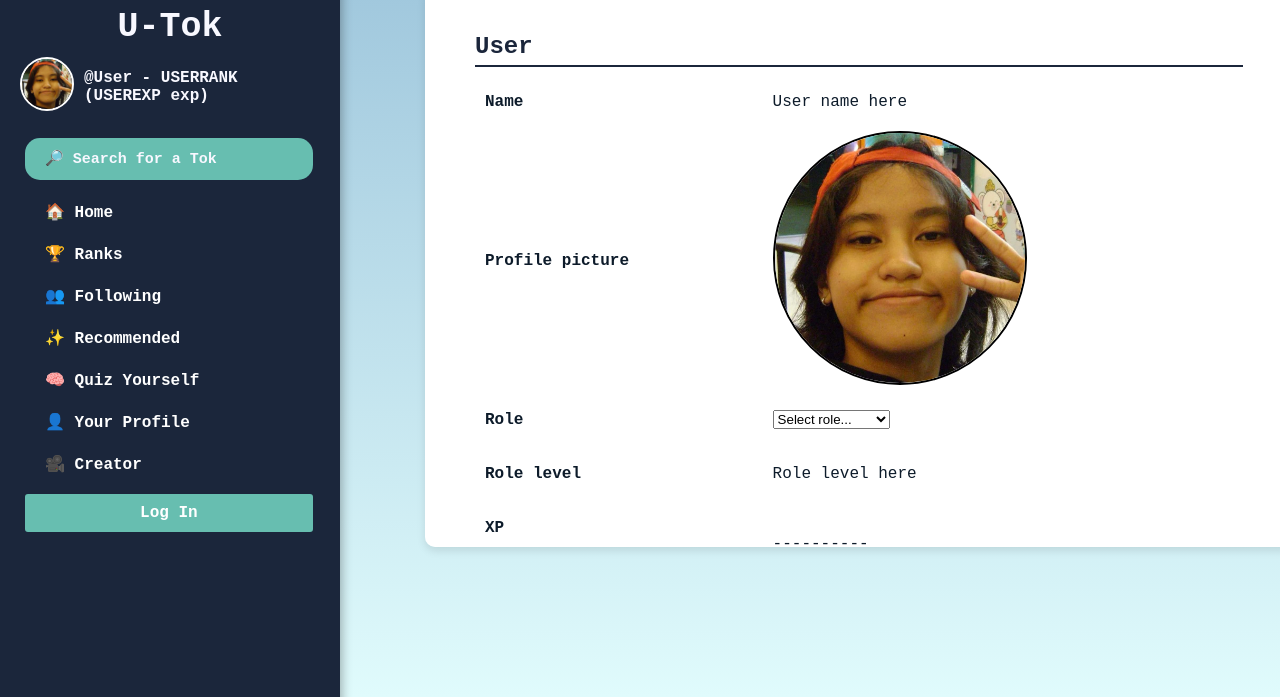
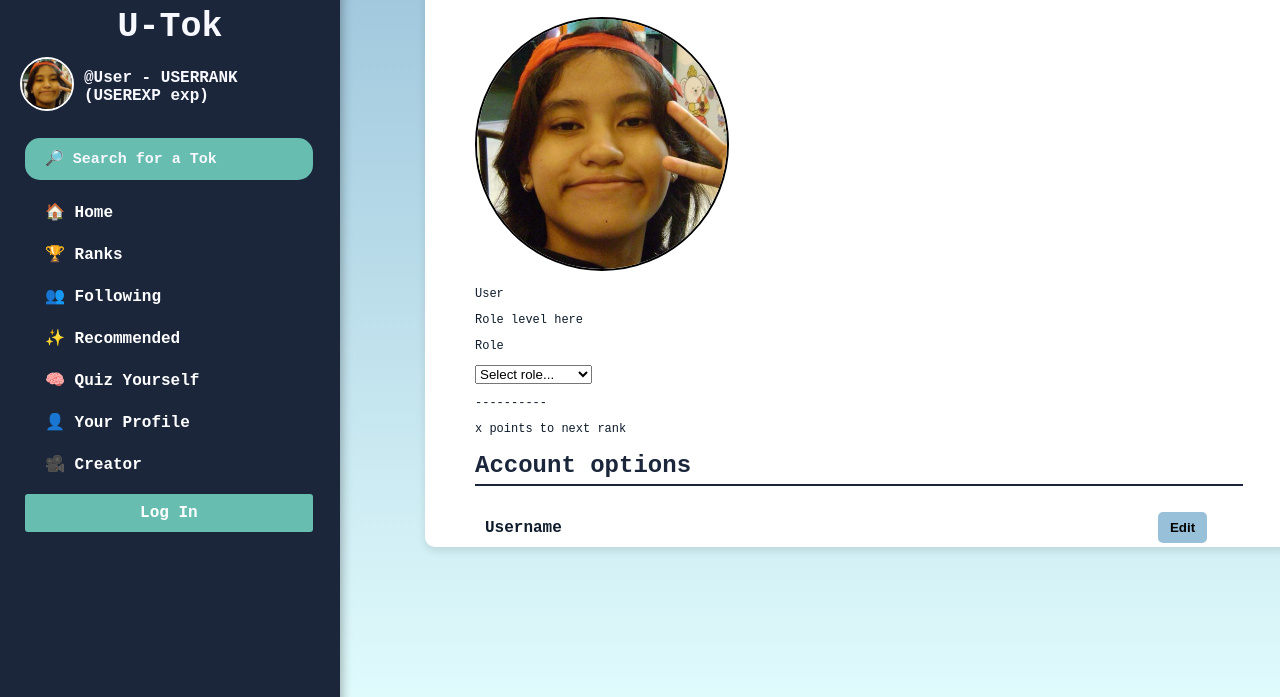
Before and after one commit to JecerSE/team_majikSaRaP_hackathon, a website: page public/profile.html in a window 1280 px wide. Shown: the part 103-800 px from the top of the page. Drawn offline with Linux system fonts and the light colour scheme; a web font is replaced by a local one.

Commit message:
updated profile styling

```diff
--- a/public/profile.html
+++ b/public/profile.html
@@ -9,36 +9,24 @@
 
     <body>
         <div class="content">
-            <span id="info">
-                <h1>User</h1>
-                <table>
-                    <tr>
-                        <td class="info-type">Name</td>
-                        <td id="info-user-name">User name here</td>
-                    </tr>
-                    <tr>
-                        <td class="info-type">Profile picture</td>
-                        <td><a class="edit-profile-pic"><img src="assets/profile.jpeg" alt="User Profile" class="profile-pic"></a></td>
-                    </tr>
-                    <tr>
-                        <td class="info-type">Role</td>
-                        <td><select name="role" id="roleSelect" onchange="if(this.value!=0){selectRole(this.value)}">
+            <div id="info">
+                <a class="edit-profile-pic"><img src="assets/profile.jpeg" alt="User Profile" class="profile-pic"></a>
+                <div class="user-info">
+                    <p id="info-user-name">User</p>
+                    <p id="roleLevel">Role level here</p>
+                    <div class="select-role">
+                        <p id="role">Role</p>
+                        <select name="role" id="roleSelect" onchange="if(this.value!=0){selectRole(this.value)}">
                             <option value="0" selected="selected">Select role...</option>
                             <option value="Content Creator">Content Creator</option>
                             <option value="Curious Viewer">Curious Viewer</option>
                             <option value="Best Answerer">Best Answerer</option>
-                        </select></td>
-                    </tr>
-                    <tr>
-                        <td class="info-type">Role level</td>
-                        <td><p id="roleLevel">Role level here</p></td>
-                    </tr>
-                    <tr style="vertical-align: top;">
-                        <td class="info-type">XP</td>
-                        <td><p id="expBar">----------</p><br>x points to next rank</td>
-                    </tr>
-                </table>
-            </span>
+                        </select>
+                    </div>
+                    <p id="expBar">----------</p>
+                    <p id="expDesc">x points to next rank</p>
+                </div>
+            </div>
 
             <span id="actions">
                 <h1>Account options</h1>
@@ -54,28 +42,28 @@
                     </tr>
                     <tr>
                         <td class="info-type">Email address</td>
-                        <td>email@address.org</td>
+                        <td id="info-input">email@address.org</td>
                         <td>
                             <input class="user-email-input-button" type="button" value="Edit">
                         </td>
                     </tr>
                     <tr>
                         <td class="info-type">Role Display</td>
-                        <td><span class="role-display-edit-field"></span></td>
+                        <td><span id="info-input" class="role-display-edit-field"></span></td>
                         <td>
                             <input class="user-roledisplay-input-button" type="button" value="Edit">
                         </td>
                     </tr>
                     <tr>
                         <td class="info-type">Phone number</td>
-                        <td>09**82***14</td>
+                        <td id="info-input">09**82***14</td>
                         <td>
                             <input class="user-phoneno-input-button" type="button" value="Edit">
                         </td>
                     </tr>
                     <tr>
                         <td class="info-type">Backup email address</td>
-                        <td>backupemail@address.org</td>
+                        <td id="info-input">backupemail@address.org</td>
                         <td>
                             <input class="user-backupemail-input-button" type="button" value="Edit">
                         </td>
@@ -85,14 +73,14 @@
                 <table>
                     <tr>
                         <td class="info-type">Password</td>
-                        <td>***********************</td>
+                        <td id="info-input">***********************</td>
                         <td>
                             <input class="password-input-button" type="button" value="Edit">
                         </td>
                     </tr>
                     <tr>
                         <td class="info-type">Two-factor authentication</td>
-                        <td>Active</td>
+                        <td id="info-input">Active</td>
                         <td></td>
                     </tr>
                 </table>
@@ -100,19 +88,19 @@
                 <table>
                     <tr>
                         <td class="info-type">Google</td>
-                        <td>email@gmail.com</td>
+                        <td id="info-input">email@gmail.com</td>
                         <td></td>
                     </tr>
                     <tr>
                         <td class="info-type">Facebook</td>
-                        <td><i>No linked account</i></td>
+                        <td id="info-input"><i>No linked account</i></td>
                         <td>
                             <input class="account-integration-button" id="aib-2" type="button" value="Add account">
                         </td>
                     </tr>
                     <tr>
                         <td class="info-type">Moonton</td>
-                        <td><i>No linked account</i></td>
+                        <td id="info-input"><i>No linked account</i></td>
                         <td>
                             <input class="account-integration-button" id="aib-3" type="button" value="Add account">
                         </td>
```
